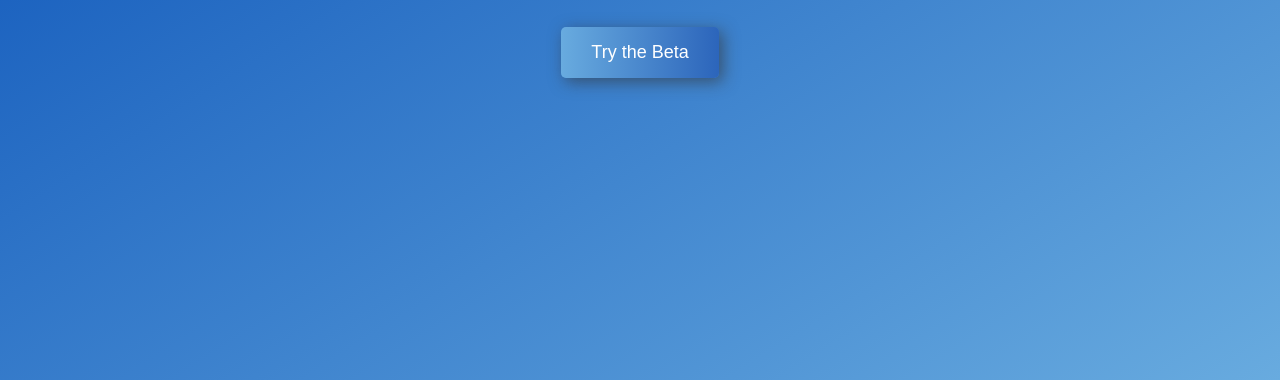
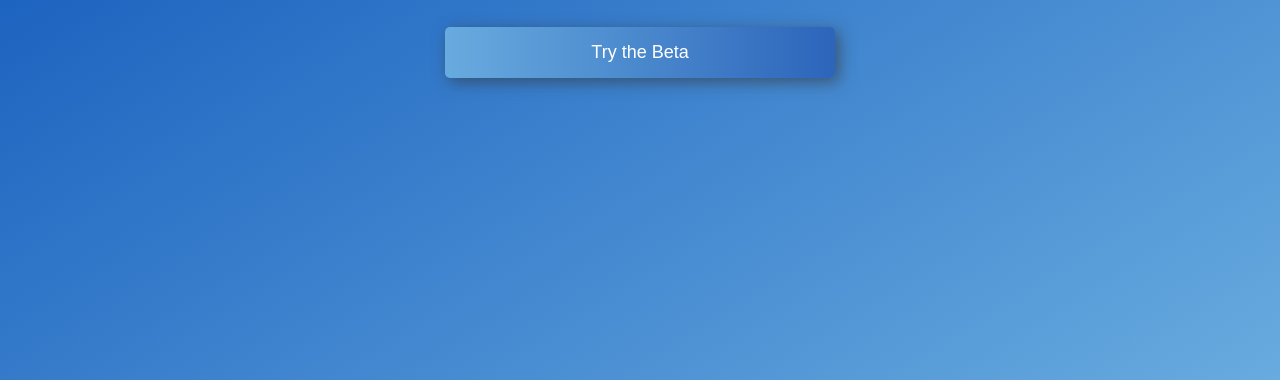
Before and after one commit to productInsight1/productInsight1.github.io, a plain HTML site: page index.html in a window 1280 px wide. Shown: the part 420-800 px from the top of the page. Drawn offline with Linux system fonts and the light colour scheme.

Commit message:
Update index.html

```diff
--- a/index.html
+++ b/index.html
@@ -61,6 +61,13 @@
   button:hover {
     background-color: #767575;
   }
+  .link-button {
+    text-decoration: none;
+  }
+
+  .link-button button {
+    width: 100%;
+  }
 </style>
 </head>
 <body>
@@ -68,7 +75,9 @@
 <div class="container">
   <h1>Product Insight 🔮</h1>
   <p>Get 10x more from your qualitative data </p>
-  <button>Try the Beta </button>
+  <a href="https://app.productinsight.io" class="link-button">
+    <button>Try the Beta </button>
+  </a>
 </div>
 </body>
 </html>
```
